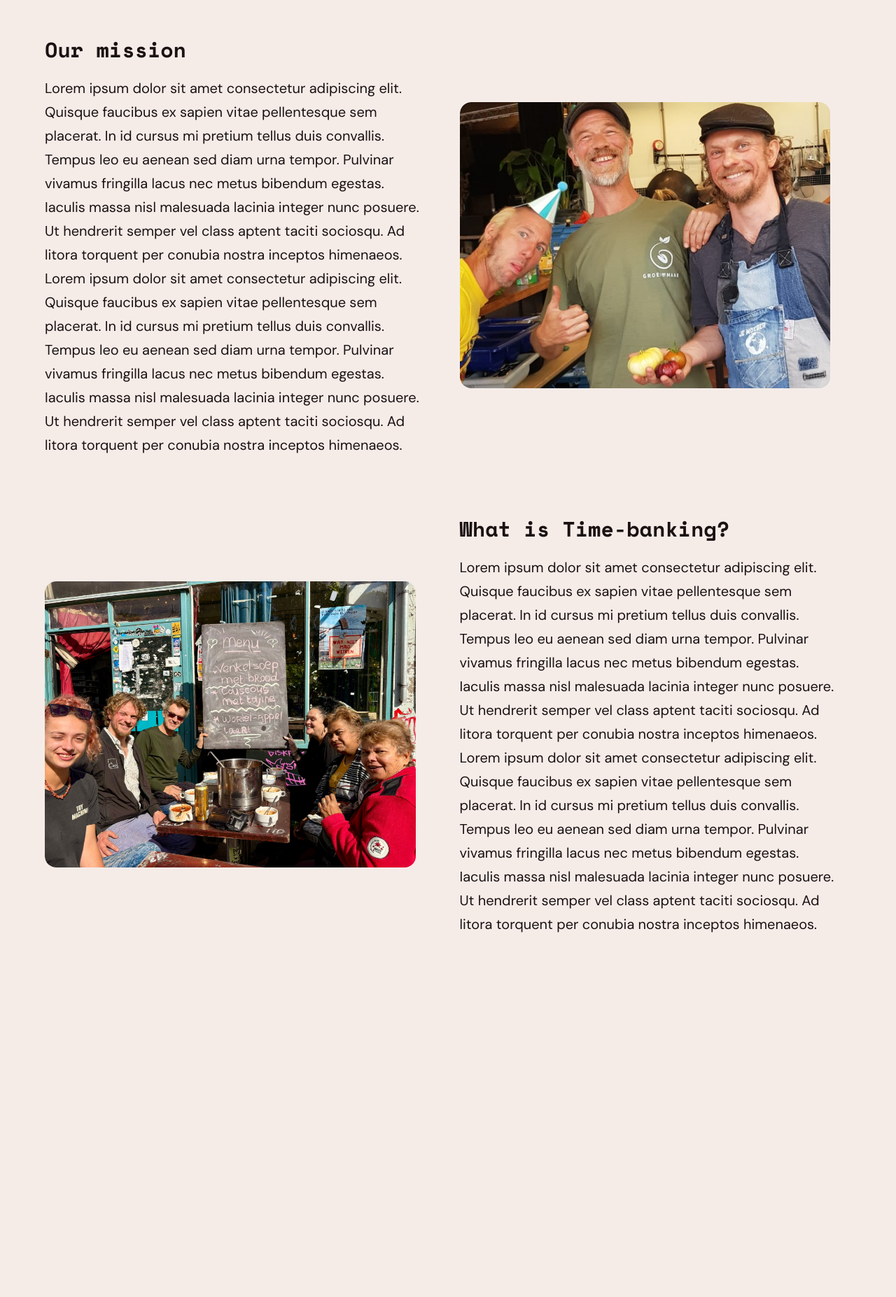
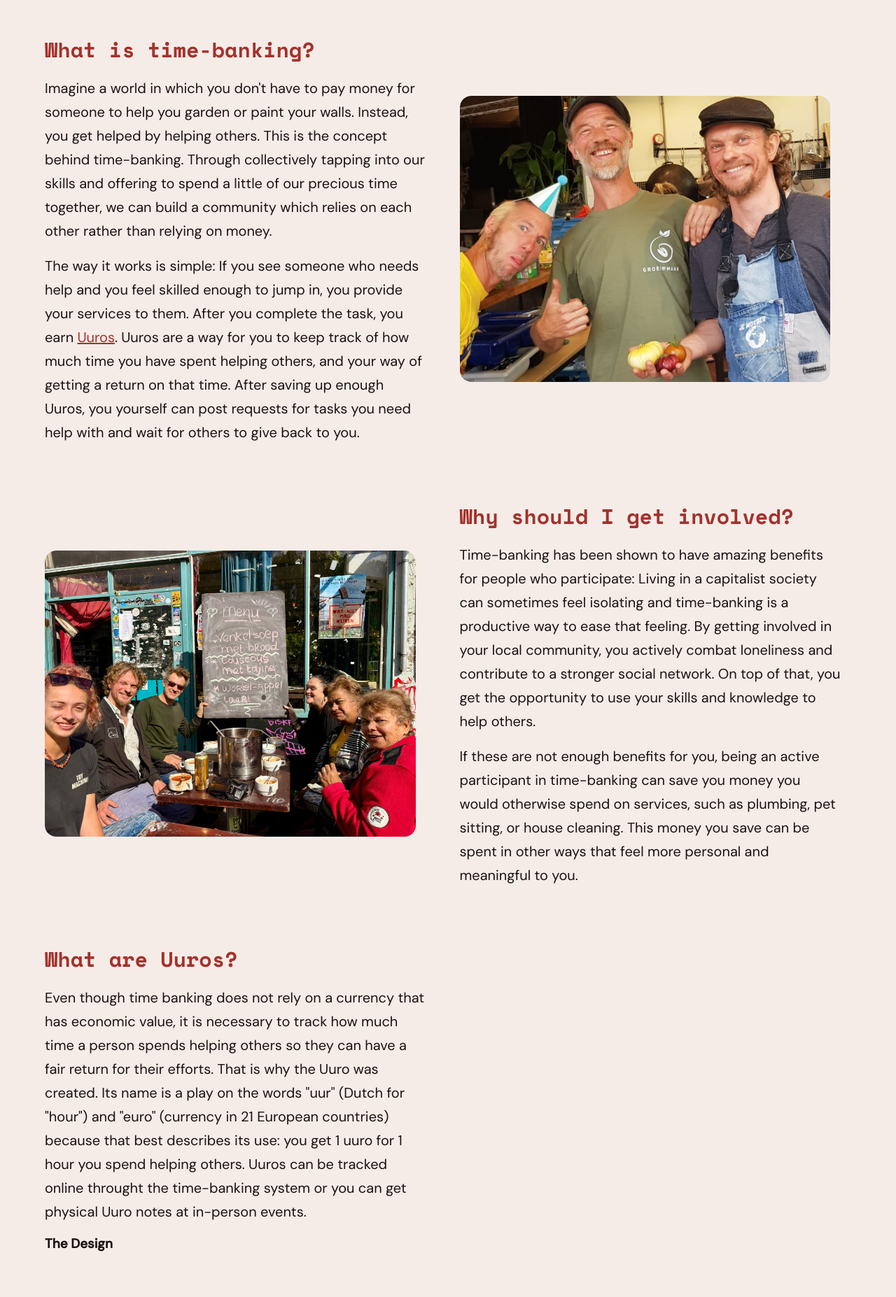
Before and after one commit to ibao127/buuro-timebank, a Flask app: page /about in a window 1280 px wide. Shown: the part 60-1914 px from the top of the page at 70% size. Before the commit the page ends 1393 px from the top, so only its background shows below. Run offline with Flask 3, Linux system fonts and the light colour scheme.

Commit message:
populating text in the "about" page, adding Uuro info

```diff
--- a/static/css/styles.css
+++ b/static/css/styles.css
@@ -36,6 +36,10 @@ nav {
   position: sticky;
   top: 0;
   z-index: 100;
+}
+
+a {
+    color: var(--red);
 }
 
 .nav-logo {
@@ -275,6 +279,7 @@ nav {
 
 .about-text h2 {
     font-family: var(--font-mono);
+    color: var(--red);
     font-size: 30px;
     font-weight: 700;
 }
--- a/templates/about.html
+++ b/templates/about.html
@@ -5,8 +5,9 @@
 
         <div class="about-row">
             <div class="about-text">
-                <h2>Our mission</h2>
-                <p>Lorem ipsum dolor sit amet consectetur adipiscing elit. Quisque faucibus ex sapien vitae pellentesque sem placerat. In id cursus mi pretium tellus duis convallis. Tempus leo eu aenean sed diam urna tempor. Pulvinar vivamus fringilla lacus nec metus bibendum egestas. Iaculis massa nisl malesuada lacinia integer nunc posuere. Ut hendrerit semper vel class aptent taciti sociosqu. Ad litora torquent per conubia nostra inceptos himenaeos.<br>Lorem ipsum dolor sit amet consectetur adipiscing elit. Quisque faucibus ex sapien vitae pellentesque sem placerat. In id cursus mi pretium tellus duis convallis. Tempus leo eu aenean sed diam urna tempor. Pulvinar vivamus fringilla lacus nec metus bibendum egestas. Iaculis massa nisl malesuada lacinia integer nunc posuere. Ut hendrerit semper vel class aptent taciti sociosqu. Ad litora torquent per conubia nostra inceptos himenaeos.</p>
+                <h2>What is time-banking?</h2>
+                <p>Imagine a world in which you don't have to pay money for someone to help you garden or paint your walls. Instead, you get helped by helping others. This is the concept behind time-banking. Through collectively tapping into our skills and offering to spend a little of our precious time together, we can build a community which relies on each other rather than relying on money.</p>
+                <p>The way it works is simple: If you see someone who needs help and you feel skilled enough to jump in, you provide your services to them. After you complete the task, you earn <a href="#Uuros">Uuros</a>. Uuros are a way for you to keep track of how much time you have spent helping others, and your way of getting a return on that time. After saving up enough Uuros, you yourself can post requests for tasks you need help with and wait for others to give back to you.</p>
             </div>
             <div class="about-image">
                 <div class="about-image">
@@ -25,8 +26,9 @@
 
         <div class="about-row reverse">
             <div class="about-text">
-                <h2>What is Time-banking?</h2>
-                <p>Lorem ipsum dolor sit amet consectetur adipiscing elit. Quisque faucibus ex sapien vitae pellentesque sem placerat. In id cursus mi pretium tellus duis convallis. Tempus leo eu aenean sed diam urna tempor. Pulvinar vivamus fringilla lacus nec metus bibendum egestas. Iaculis massa nisl malesuada lacinia integer nunc posuere. Ut hendrerit semper vel class aptent taciti sociosqu. Ad litora torquent per conubia nostra inceptos himenaeos.<br>Lorem ipsum dolor sit amet consectetur adipiscing elit. Quisque faucibus ex sapien vitae pellentesque sem placerat. In id cursus mi pretium tellus duis convallis. Tempus leo eu aenean sed diam urna tempor. Pulvinar vivamus fringilla lacus nec metus bibendum egestas. Iaculis massa nisl malesuada lacinia integer nunc posuere. Ut hendrerit semper vel class aptent taciti sociosqu. Ad litora torquent per conubia nostra inceptos himenaeos.</p>
+                <h2>Why should I get involved?</h2>
+                <p>Time-banking has been shown to have amazing benefits for people who participate: Living in a capitalist society can sometimes feel  isolating and time-banking is a productive way to ease that feeling. By getting involved in your local community, you actively combat loneliness and contribute to a stronger social network. On top of that, you get the opportunity to use your skills and knowledge to help others.</p>
+                <p>If these are not enough benefits for you, being an active participant in time-banking can save you money you would otherwise spend on services, such as plumbing, pet sitting, or house cleaning. This money you save can be spent in other ways that feel more personal and meaningful to you.</p>
             </div>
             <div class="about-image">
                 <div class="slideshow">
@@ -40,5 +42,16 @@
                 </div>
             </div>
         </div>
+        <div class="about-row">
+            <div class="about-text" id="Uuros">
+                <h2>What are Uuros?</h2>
+                <p>Even though time banking does not rely on a currency that has economic value, it is necessary to track how much time a person spends helping others so they can have a fair return for their efforts. That is why the Uuro was created. Its name is a play on the words "uur" (Dutch for "hour") and "euro" (currency in 21 European countries) because that best describes its use: you get 1 uuro for 1 hour you spend helping others. Uuros can be tracked online throught the time-banking system or you can get physical Uuro notes at in-person events.</p>
+                <h3>The Design</h3>
+                <p></p>
+            </div>
+            <div class="about-image">
+
+            </div>
+        </div>
     </section>
 {% endblock %}
--- a/templates/events.html
+++ b/templates/events.html
@@ -15,7 +15,7 @@
                 <a href="https://hetgroeneveld.amsterdam/en/event/bar-la-papa/" class="event-btn">>>> Bar La Papa</a>
             </div>
             <div class="event-image">
-                <img id="img1" src="{{ url_for('static', filename='images/img-1.jpg') }}" alt="event">
+                <img id="img1" src="{{ url_for('static', filename='images/img-7.jpeg') }}" alt="event">
             </div>
         </div>
         <div class="event-card">
```
